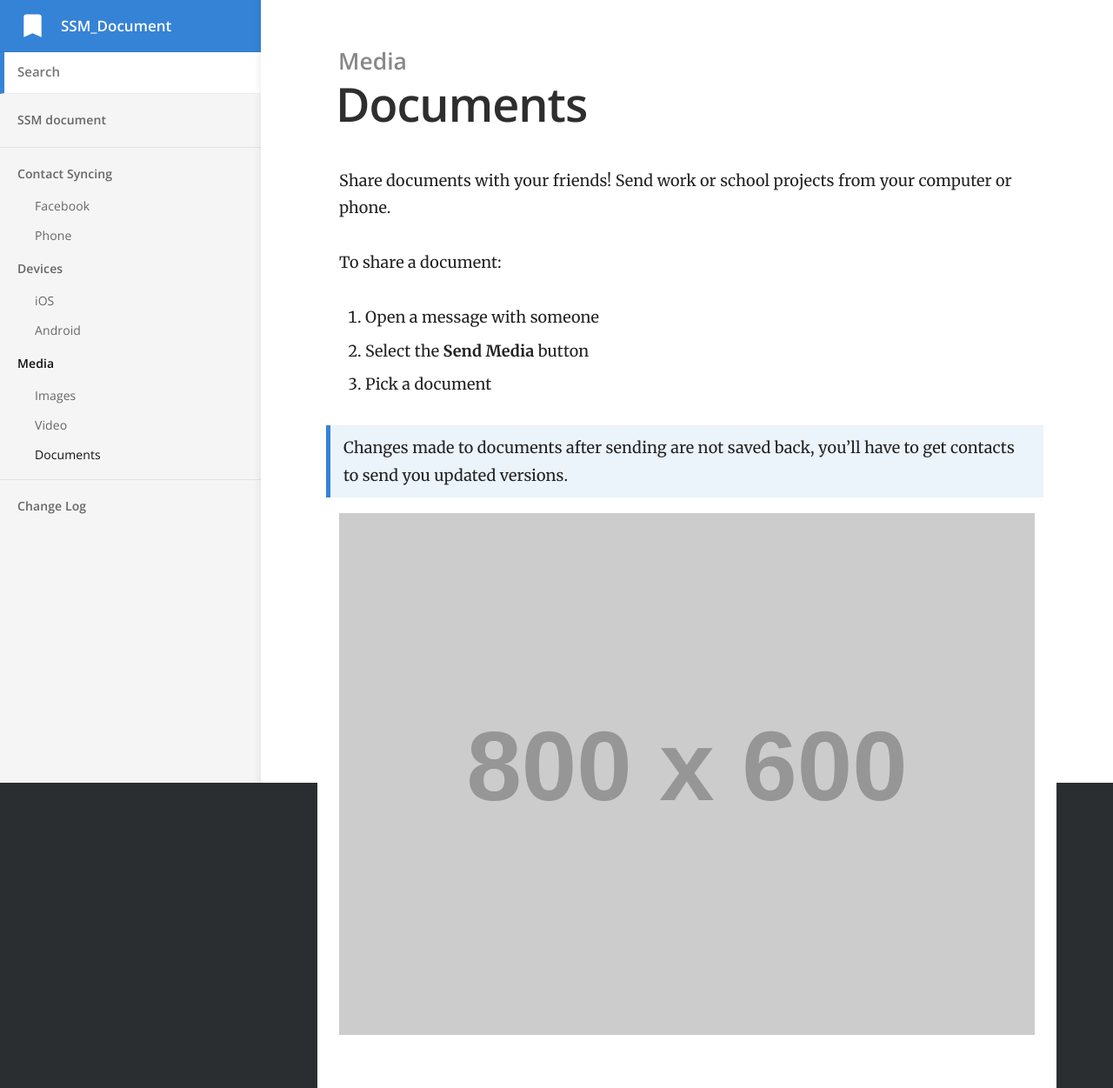
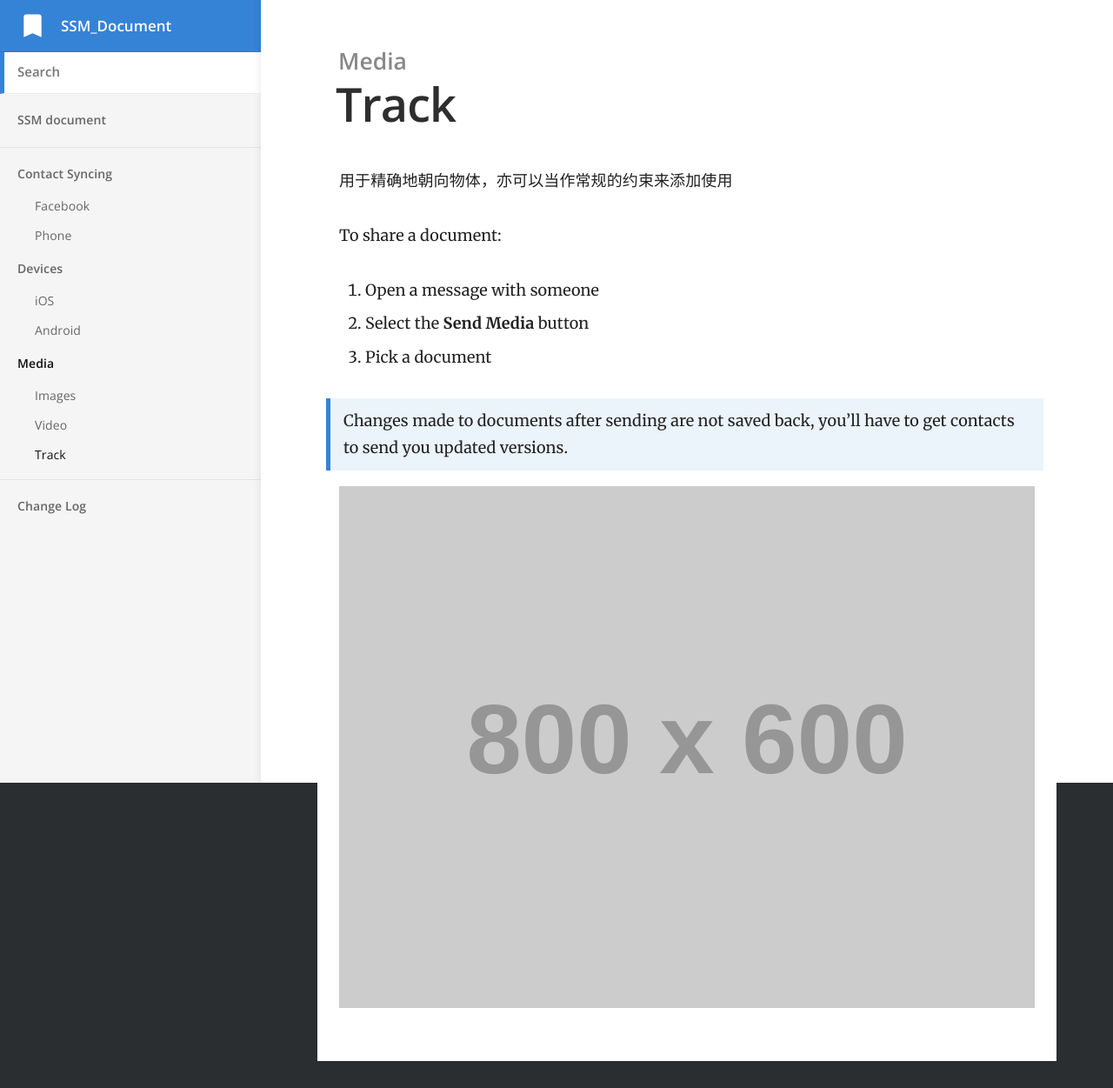
Before and after one commit to atticus-lv/SSM_document, a Jekyll site: the page built from _docs/Ops_Move/track.md, in a window 1280 px wide. Shown: the whole page at 87% size. Built offline with Jekyll 4.4.1, drawn with Linux system fonts in a browser that asks for light colours; after the commit the page ends 1220 px from its top, so only the background shows below that.

Commit message:
Updated '_docs/Ops_Move/track.md' via CloudCannon

```diff
--- a/_docs/Ops_Move/track.md
+++ b/_docs/Ops_Move/track.md
@@ -1,10 +1,10 @@
 ---
-title: Documents
+title:
 category: Media
 order: 3
 ---
 
-Share documents with your friends! Send work or school projects from your computer or phone.
+用于精确地朝向物体，亦可以当作常规的约束来添加使用
 
 To share a document:
 
```
